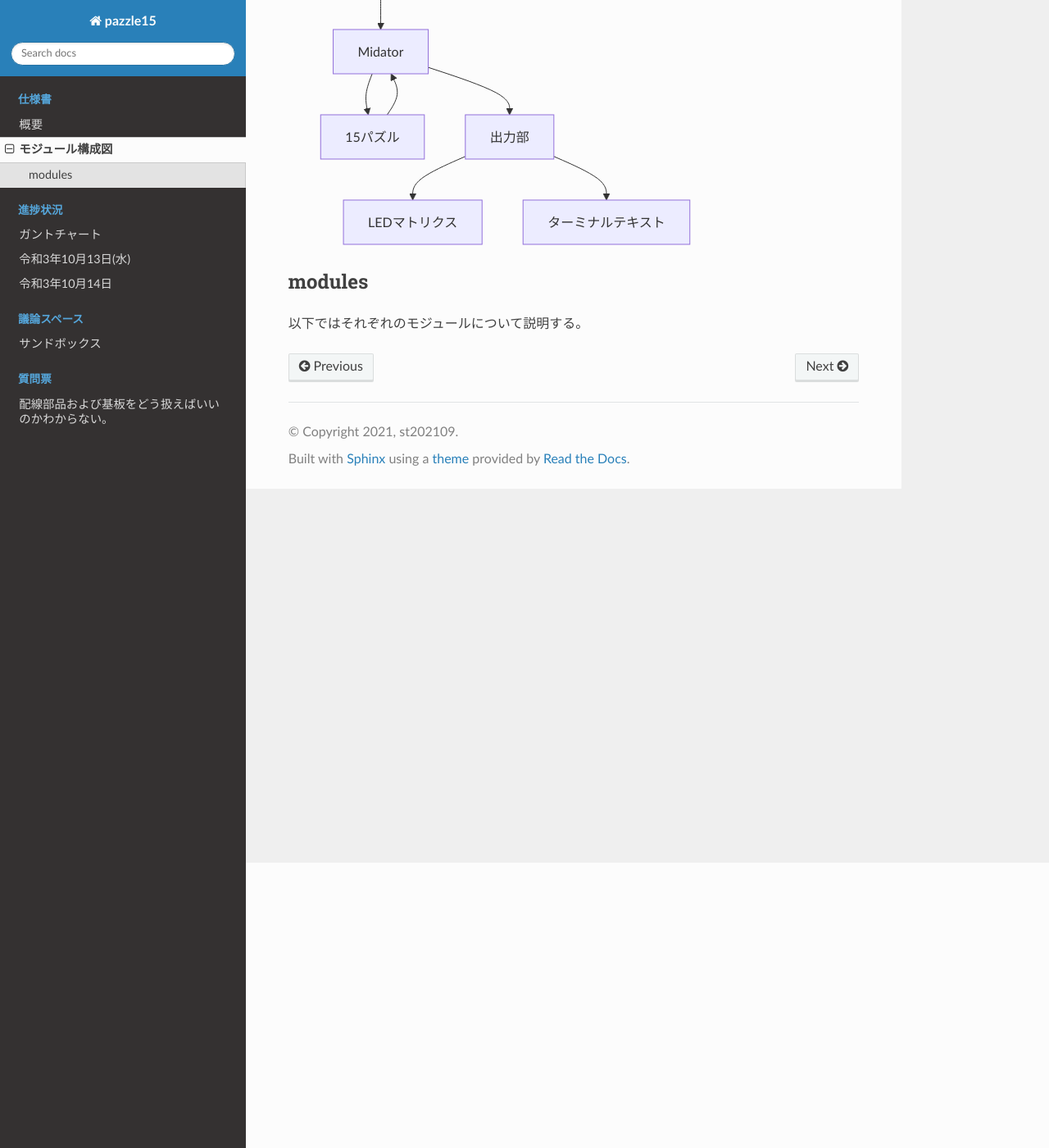
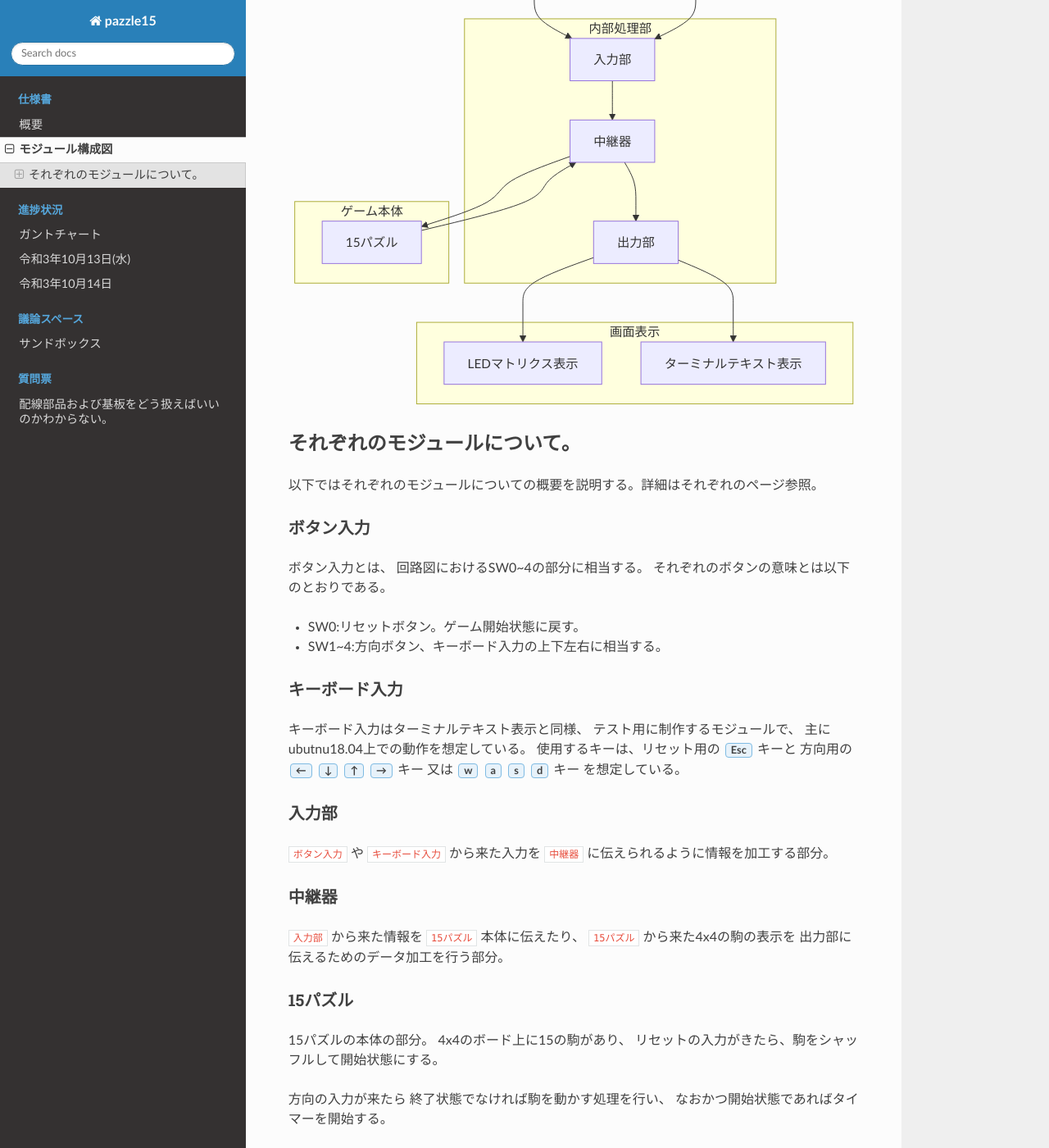
Before and after one commit to masanori-komehana/puzzle_project, a Sphinx documentation site: the page built from document/source/specs/modules.rst, in a window 1280 px wide and 1400 px high, scrolled down 348 px. Shown: the whole window at 82% size. Built offline with Sphinx 7.4.7 and the Read the Docs theme 2.0.0, drawn with Linux system fonts in a browser that asks for light colours; some of the changed text lies outside the part shown.

Commit message:
追加：各モジュールの概要説明

```diff
--- a/document/source/specs/modules.rst
+++ b/document/source/specs/modules.rst
@@ -3,23 +3,112 @@
 モジュール構成図
 ================
 
+以下は本装置のモジュール構成図である。
 
 .. mermaid::
 
-  graph TD;
-    ボタン入力-->入力部;
-    キーボード入力-->入力部;
-    入力部-->gameif;
-    gameif[Midator];
-    pazzlecore[15パズル]
-    gameif-->pazzlecore;
-    pazzlecore-->gameif;
-    gameif-->出力部;
-    出力部-->LEDマトリクス;
-    出力部-->ターミナルテキスト;
+    graph TD;
 
--------
-modules
--------
+        subgraph ユーザ入力;
+            ボタン入力;
+            キーボード入力;
+        end
+        subgraph 内部処理部;
+            入力部;
+            gameif[中継器];
+            出力部;
+        end
+        subgraph ゲーム本体;
+            pazzlecore[15パズル];
+        end
+        subgraph 画面表示;
+            LEDマトリクス表示;
+            ターミナルテキスト表示;
+        end
+        ボタン入力-->入力部;
+        キーボード入力-->入力部;
+        入力部-->gameif;
+        pazzlecore-->gameif;
+        gameif-->出力部;
+        出力部-->LEDマトリクス表示;
+        出力部-->ターミナルテキスト表示;
+        gameif-->pazzlecore;
 
-以下ではそれぞれのモジュールについて説明する。
+------------------------------
+それぞれのモジュールについて。
+------------------------------
+
+以下ではそれぞれのモジュールについての概要を説明する。詳細はそれぞれのページ参照。
+
+
+ボタン入力
+==========
+ボタン入力とは、
+回路図におけるSW0~4の部分に相当する。
+それぞれのボタンの意味とは以下のとおりである。
+
+* SW0:リセットボタン。ゲーム開始状態に戻す。
+* SW1~4:方向ボタン、キーボード入力の上下左右に相当する。
+
+キーボード入力
+==============
+キーボード入力はターミナルテキスト表示と同様、
+テスト用に制作するモジュールで、
+主にubutnu18.04上での動作を想定している。
+使用するキーは、リセット用の :guilabel:`Esc` キーと
+方向用の :guilabel:`←` :guilabel:`↓` :guilabel:`↑` :guilabel:`→` キー
+又は :guilabel:`w` :guilabel:`a` :guilabel:`s` :guilabel:`d` キー
+を想定している。
+
+入力部
+======
+``ボタン入力`` や ``キーボード入力`` から来た入力を
+``中継器`` に伝えられるように情報を加工する部分。
+
+中継器
+======
+``入力部`` から来た情報を ``15パズル`` 本体に伝えたり、
+``15パズル`` から来た4x4の駒の表示を
+出力部に伝えるためのデータ加工を行う部分。
+
+15パズル
+========
+15パズルの本体の部分。
+4x4のボード上に15の駒があり、
+リセットの入力がきたら、駒をシャッフルして開始状態にする。
+
+方向の入力が来たら
+終了状態でなければ駒を動かす処理を行い、
+なおかつ開始状態であればタイマーを開始する。
+
+駒を動かしたあとは判定ををする。
+判定の内容はボード上の駒が
+想定していたゴール状態であるかを判定し、
+そうであれば終了状態に移行する。
+
+終了状態になるとタイマーを止め、
+ゲームクリアとタイマーの時間を表示する。
+
+出力部
+======
+出力部では、 ``中継器`` から来たデータを
+32x32のbyte配列に加工する。
+
+byte配列の中ではRGBの情報を管理し、2bit x 3色の 6bitを使用する。
+上位2bitは使用しない。
+
+
+LEDマトリクス表示
+=================
+systickハンドラで ``出力部`` から来た配列データを
+``HUB75`` 規格の信号に変換し、出力する。
+
+ターミナルテキスト表示
+======================
+ターミナルテキスト表示はキーボード入力と同様、
+テスト用に制作するモジュールで、
+主にubutnu18.04上での動作を想定している。
+
+``出力部`` から32x32のバイト配列を
+``■`` または ``・`` で表示し、
+値によってはエスケープシーケンスを用い、色を変える。
```
